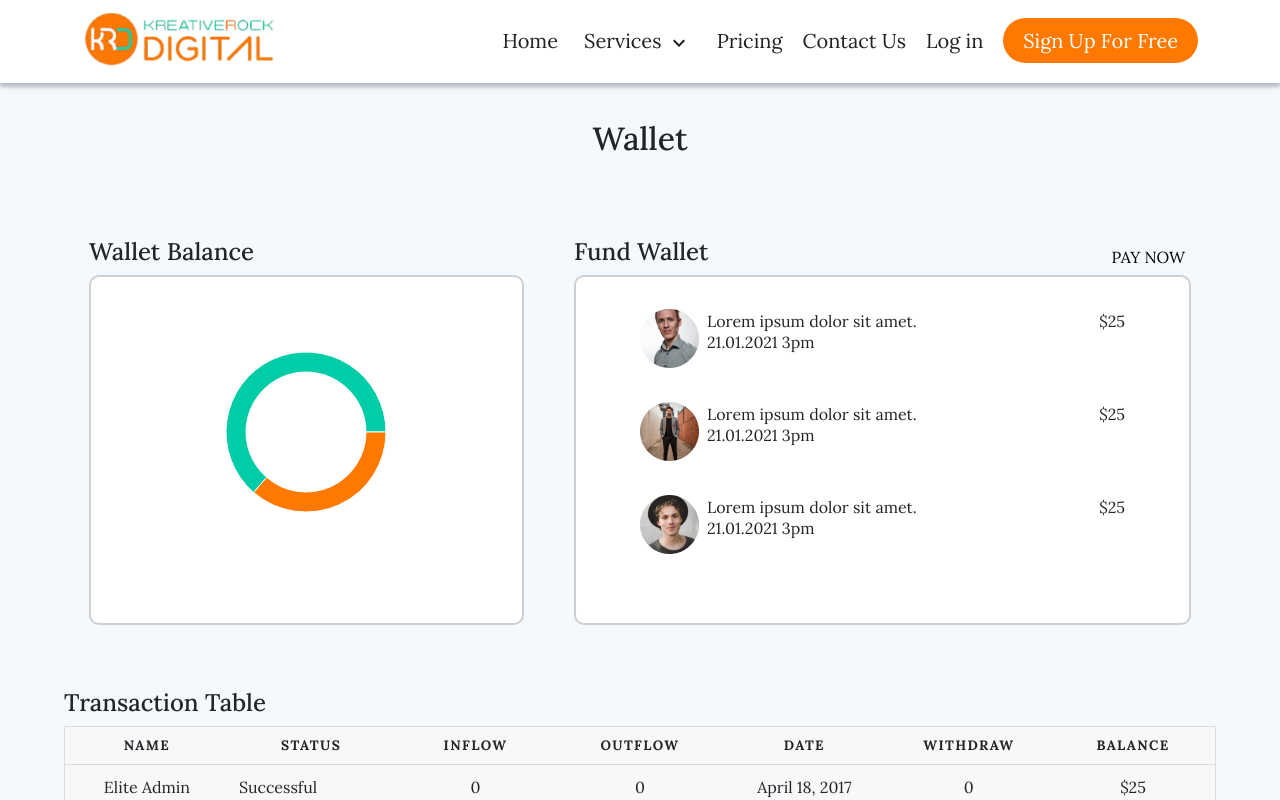
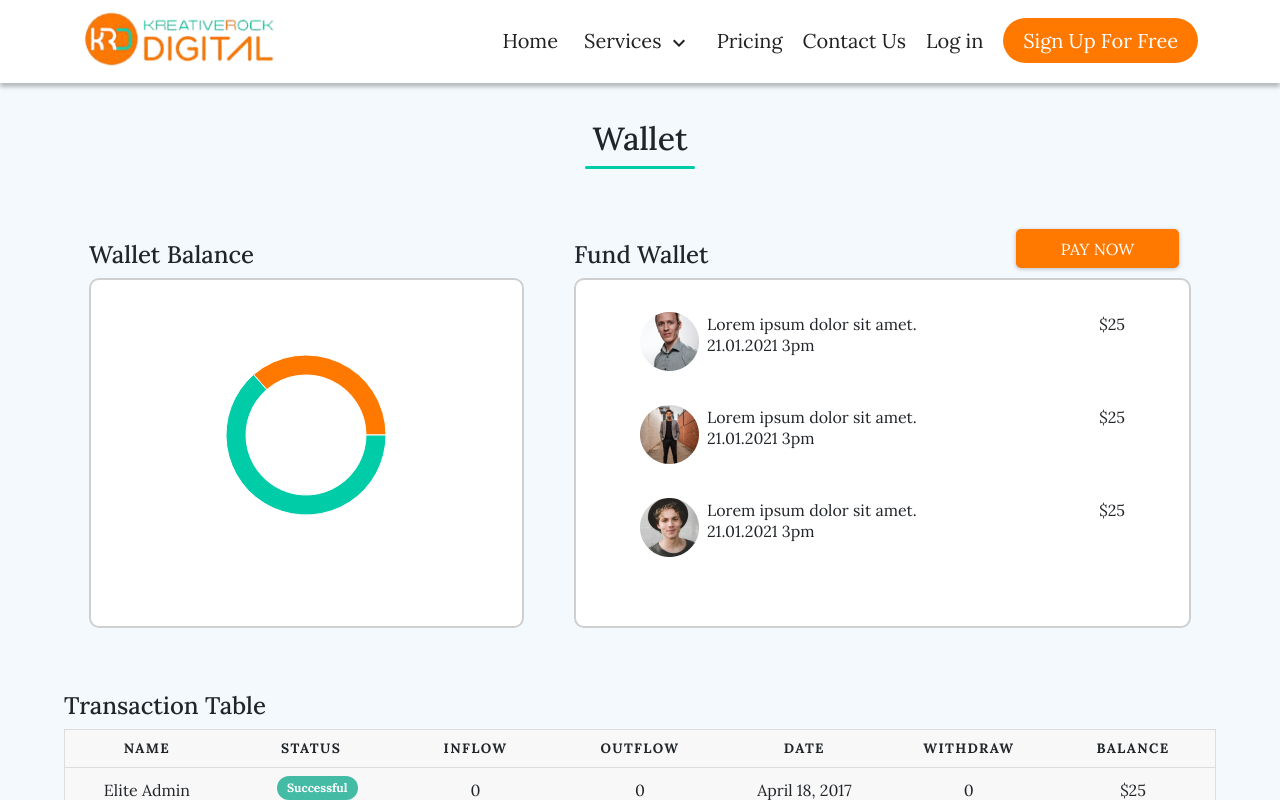
Before and after one commit to Phynnex/Kreative-rock, a React (Create React App) app: page /earning in a window 1280 px wide. Shown: the top 800 px of the page. Built offline with nearby package versions, Linux system fonts and the light colour scheme.

Commit message:
designed earning page

```diff
--- a/src/assets/css/earning.css
+++ b/src/assets/css/earning.css
@@ -1,3 +1,62 @@
+.earning-header {
+  height: 3px;
+  max-width: 110px;
+  border-radius: 6px;
+  margin: auto;
+  background-color: var(--sec-color);
+}
+
+
+/* Fund Wallet Styles */
+.fund-wallet-header {
+  display: flex;
+  justify-content: space-between;
+}
+
+.pay-now-btn{
+  /* font-weight: bold;
+  font-size: 0.75rem;
+  background-color: #FF7900;
+  border-radius: 4px;
+  padding: 3px 10px; */
+
+
+  width: 163px;
+  height: 39px;
+  color: white;
+  background: #FF7900;
+  box-shadow: 0px 1px 4px rgba(0, 0, 0, 0.25);
+  border-radius: 5px;
+  margin: -12px 12px 0px 0px;
+}
+
+.fund-wallet-container {
+  margin: 2rem 4rem 1rem;
+}
+
+.fund-wallet-div {
+  display: flex;
+  justify-content: space-between;
+  margin-bottom: 2rem;
+}
+
+.fund-wallet-img-div {
+  display: flex;
+}
+
+.fund-wallet-text-div {
+  margin-left: .5rem;
+}
+
+.fund-wallet-text-text {
+  margin-bottom: -.2rem;
+}
+
+/* End of Fund Wallet Styles */
+
+
+
+/* Transaction Table Styles */
 table {
   border: 1px solid #ccc;
   border-collapse: collapse;
@@ -32,16 +91,18 @@ table th {
   text-transform: uppercase;
 }
 
-status {
+.status {
   font-weight: bold;
   font-size: 0.75rem;
   color: white;
-  background-color: grey;
-  border-radius: 8px;
-  padding: 3px 24px;
+  border-radius: 12px;
+  padding: 3px 10px;
   display: inline-block;
-  margin-left: 32px;
+  margin-left: 3rem;
+  margin-top: .5rem;
 }
+
+/* End of Transaction Table Styles */
 
 @media screen and (max-width: 600px) {
   table {
--- a/src/components/Earning/FundWallet/FundWallet.jsx
+++ b/src/components/Earning/FundWallet/FundWallet.jsx
@@ -5,20 +5,14 @@ import Wallet3 from "../../../assets/images/earning/Wallet3.png";
 const FundWallet = () => {
   return (
     <>
-      <div style={{ margin: "2rem 4rem 1rem" }}>
-        <div
-          style={{
-            display: "flex",
-            justifyContent: "space-between",
-            marginBottom: "2rem",
-          }}
-        >
-          <div style={{ display: "flex" }}>
+      <div className="fund-wallet-container">
+        <div className="fund-wallet-div">
+          <div className="fund-wallet-img-div">
             <div>
               <img src={Wallet1} alt="" />
             </div>
-            <div style={{ marginLeft: ".5rem" }}>
-              <p style={{ marginBottom: "-.2rem" }}>
+            <div className="fund-wallet-text-div">
+              <p className="fund-wallet-text-text">
                 Lorem ipsum dolor sit amet.
               </p>
               <p>21.01.2021 3pm</p>
@@ -28,19 +22,13 @@ const FundWallet = () => {
             <p>$25</p>
           </div>
         </div>
-        <div
-          style={{
-            display: "flex",
-            justifyContent: "space-between",
-            marginBottom: "2rem",
-          }}
-        >
-          <div style={{ display: "flex" }}>
+        <div className="fund-wallet-div">
+          <div className="fund-wallet-img-div">
             <div>
               <img src={Wallet2} alt="" />
             </div>
-            <div style={{ marginLeft: ".5rem" }}>
-              <p style={{ marginBottom: "-.2rem" }}>
+            <div className="fund-wallet-text-div">
+              <p className="fund-wallet-text-text">
                 Lorem ipsum dolor sit amet.
               </p>
               <p>21.01.2021 3pm</p>
@@ -50,19 +38,13 @@ const FundWallet = () => {
             <p>$25</p>
           </div>
         </div>
-        <div
-          style={{
-            display: "flex",
-            justifyContent: "space-between",
-            marginBottom: "2rem",
-          }}
-        >
-          <div style={{ display: "flex" }}>
+        <div className="fund-wallet-div">
+          <div className="fund-wallet-img-div">
             <div>
               <img src={Wallet3} alt="" />
             </div>
-            <div style={{ marginLeft: ".5rem" }}>
-              <p style={{ marginBottom: "-.2rem" }}>
+            <div className="fund-wallet-text-div">
+              <p className="fund-wallet-text-text">
                 Lorem ipsum dolor sit amet.
               </p>
               <p>21.01.2021 3pm</p>
--- a/src/components/Earning/PieChart.js
+++ b/src/components/Earning/PieChart.js
@@ -2,11 +2,11 @@ import React, { PureComponent } from "react";
 import { ResponsiveContainer, PieChart, Pie, Cell } from "recharts";
 
 const data = [
-  { name: "Group A", value: 1400 },
-  { name: "Group B", value: 800 },
+  { name: "Group A", value: 800 },
+  { name: "Group B", value: 1400 },
 ];
 
-const COLORS = ["#00CCA7", "#FF7900"];
+const COLORS = ["#FF7900","#00CCA7"];
 
 export default class Example extends PureComponent {
   render() {
--- a/src/components/Earning/TransactionTable.jsx
+++ b/src/components/Earning/TransactionTable.jsx
@@ -21,7 +21,7 @@ const Transactions = [
   },
   {
     name: "Elite Admin",
-    status: "Successful",
+    status: "Pending",
     inflow: "0",
     outflow: "0",
     date: "April 18, 2017",
@@ -30,7 +30,7 @@ const Transactions = [
   },
   {
     name: "Elite Admin",
-    status: "Successful",
+    status: "Cancelled",
     inflow: "0",
     outflow: "0",
     date: "April 18, 2017",
@@ -59,25 +59,23 @@ const TransactionTable = () => {
           {Transactions.map((row) => (
             <tr>
               <td data-label="Name">{row.name}</td>
-              <div className="status">
               <td
                 data-label="Status"
+                className="status"
                 style={{
                   backgroundColor:
-                      (row.status === "Approved" && "#44BBA5") ||
-                      (row.status === "Pending" && "#44005E") ||
+                    (row.status === "Successful" && "#44BBA5") ||
+                    (row.status === "Pending" && "#FF7900") ||
                     (row.status === "Cancelled" && "#E94F37"),
                 }}
               >
                 {row.status}
               </td>
-              </div>
-
               <td data-label="Inflow">{row.inflow}</td>
               <td data-label="Outflow">{row.outflow}</td>
               <td data-label="Date">{row.date}</td>
               <td data-label="Withdraw">{row.withdraw}</td>
-              <td data-label="Balanc">{row.balance}</td>
+              <td data-label="Balance">{row.balance}</td>
             </tr>
           ))}
         </tbody>
--- a/src/pages/Earning.jsx
+++ b/src/pages/Earning.jsx
@@ -13,6 +13,7 @@ const Earning = () => {
       <div style={{ textAlign: "center" }}>
         <h2>Wallet</h2>
       </div>
+      <div className="earning-header"></div>
       <br />
       <br />
       <br />
@@ -39,9 +40,9 @@ const Earning = () => {
           </div>
         </div>
         <div>
-          <div style={{ display: "flex", justifyContent: "space-between" }}>
+          <div className="fund-wallet-header">
             <h4>Fund Wallet</h4>
-            <button>PAY NOW</button>
+            <button className="pay-now-btn">PAY NOW</button>
           </div>
           <div
             style={{
```
Lines whose indentation alone changed are shown as unchanged.
